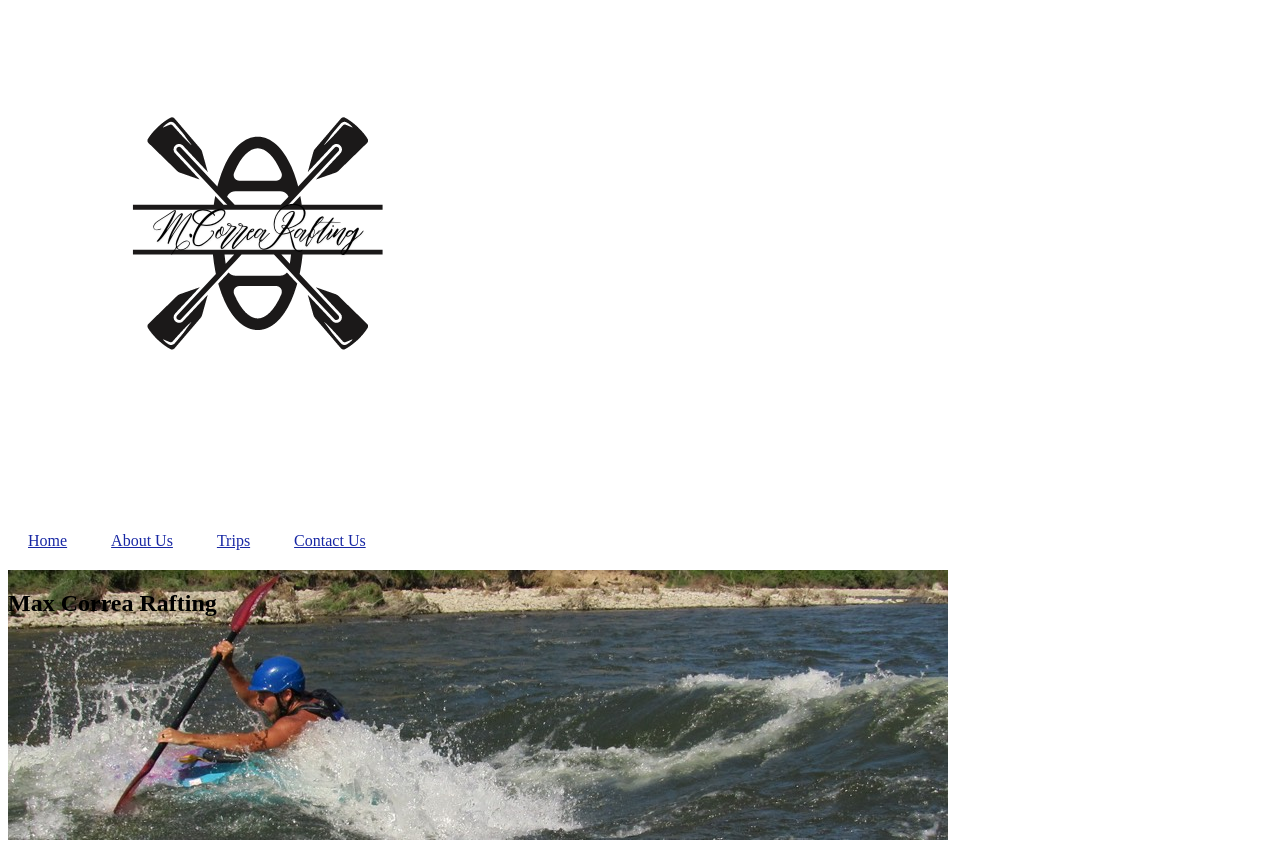
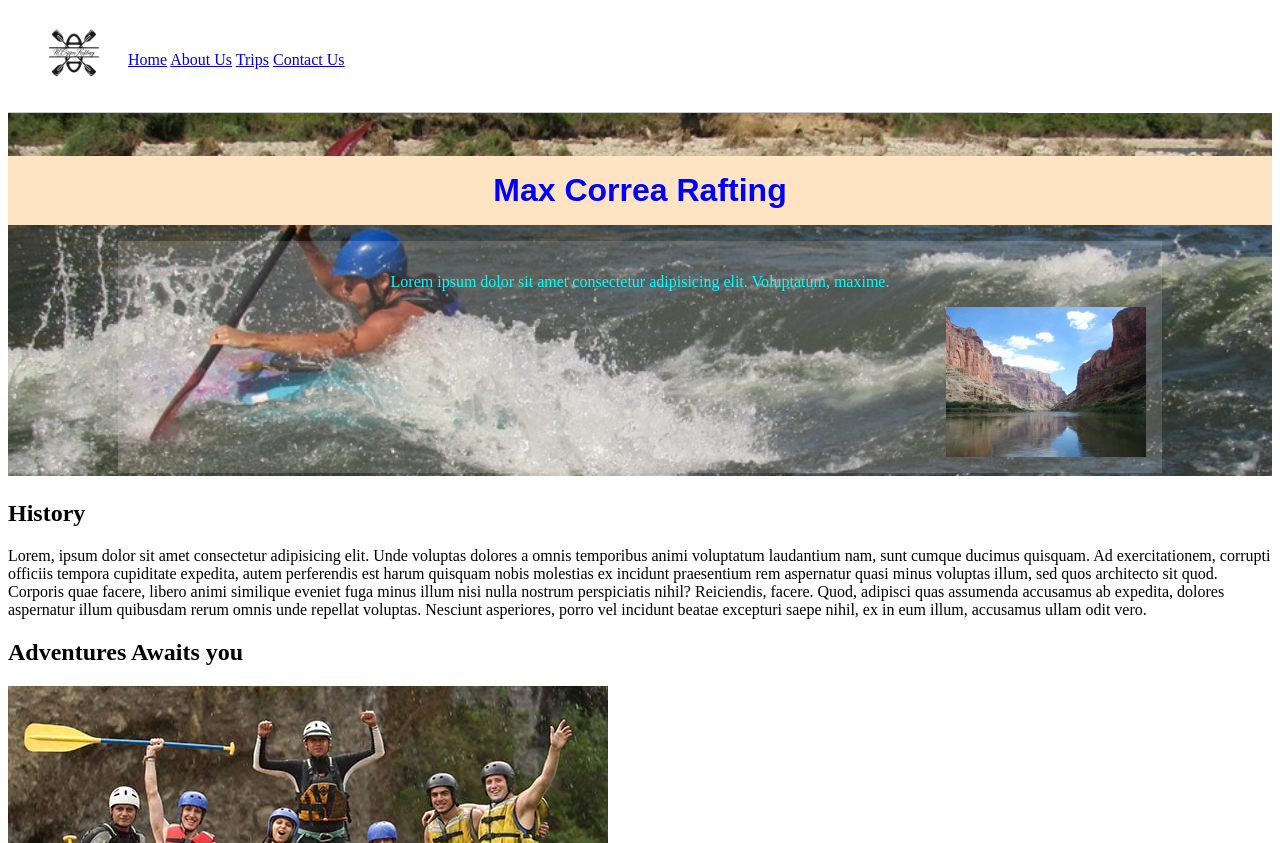
Before and after one commit to MaxsCorrea/wdd130, a plain HTML site: page wwr/about.html in a window 1280 px wide. Shown: the top 843 px of the page. Drawn offline with Linux system fonts and the light colour scheme; a web font is replaced by a local one.

Commit message:
upgrade about.html and rafting.css

```diff
--- a/wwr/about.html
+++ b/wwr/about.html
@@ -10,8 +10,10 @@
 </head>
 <body>
     <header>
-        <img src="images/logo.png" alt="Logo">
-        <nav>
+        <nav class="logo">
+        <img src="images/logo.png" alt="logo">
+        </nav>
+        <nav class="navigation">
             <a href="index.html">Home</a>
             <a href="about.html">About Us</a>
             <a href="trips.html">Trips</a>
@@ -20,18 +22,20 @@
     </header>
     <main>
         <section>
+            <div class="hero">
             <h1>Max Correa Rafting</h1>
             <img src="images/salmon-kayak-banner1.jpg" alt="Banner">
-            <div>
+            <article>
                 <p>Lorem ipsum dolor sit amet consectetur adipisicing elit. Voluptatum, maxime.</p>
                 <img src="images/river-narrow.jpg" alt="">
+            </article>
             </div>
         </section>
-        <section>
+        <section class="history">
             <h2>History</h2>
             <p>Lorem, ipsum dolor sit amet consectetur adipisicing elit. Unde voluptas dolores a omnis temporibus animi voluptatum laudantium nam, sunt cumque ducimus quisquam. Ad exercitationem, corrupti officiis tempora cupiditate expedita, autem perferendis est harum quisquam nobis molestias ex incidunt praesentium rem aspernatur quasi minus voluptas illum, sed quos architecto sit quod. Corporis quae facere, libero animi similique eveniet fuga minus illum nisi nulla nostrum perspiciatis nihil? Reiciendis, facere. Quod, adipisci quas assumenda accusamus ab expedita, dolores aspernatur illum quibusdam rerum omnis unde repellat voluptas. Nesciunt asperiores, porro vel incidunt beatae excepturi saepe nihil, ex in eum illum, accusamus ullam odit vero.</p>
         </section>
-        <section>
+        <section class="adventures">
             <h2>Adventures Awaits you</h2>
             <img src="images/rafting59_600.jpg" alt="rafting">
             <img src="images/rafting60_1024.jpg" alt="rafting">
--- a/wwr/styles/rafting.css
+++ b/wwr/styles/rafting.css
@@ -5,33 +5,77 @@
     --paragraph-font: 'Tsukimi Rounded', sans-serif;
 }
 
-h1 {              /*heading*/
-    position: absolute;
+header{
+	display: grid;
+	grid-template-columns: 120px 1fr 2fr;
+	align-items: center;
+	border-bottom: 1px solid #ccc;
+	max-width: 1000px;
 }
 
-nav a {        /*this is where the Home, About Us, Trips, Contact Us links are*/
-    color: rgb(23, 39, 164);
-    display: inline-block;
-    padding: 20px;
+.logo img {
+	margin: 0 0.25rem 0 1rem;
+	width: 100px;
+	height: auto;
 }
 
-article {
+
+h1 {
     position: absolute;
+    font-size: 2rem;
+	font-family: Acme, Arial, sans-serif;
 }
 
-.hero img {      /*this is the paddle picture, the big background pic*/
-    display: block;
+.h2 {
+    color: black;
+}
+
+.hero {
+    position: relative;
+}
+
+.hero h1 {
+    position: absolute;
+    top: 1rem;
+    left: 0;
+    right: 0;
+    padding: 1rem;
+    color: blue;
+    background-color: bisque;
+    text-align: center;
+}
+
+.hero img {
     width: 100%;
     height: auto;
 }
 
-article image {
-    width: 200px;
-    height: auto;
-    float: right;
+.hero article {
+    position: absolute;
+    max-width: 80%;
+    padding: 1rem;
+    top: 8rem;
+    left: 0;
+    right: 0;
+    margin: 0 auto;
+    background-color: rgba(247, 237, 237, 0.164);
+    color: aqua;
+    text-align: center;
 }
 
-.section {
+.hero article img {
+    float: right;
     width: 200px;
+
+
+}
+
+footer {
+    width: 40px;
     height: auto;
 }
+
+footer nav a img {
+    width: 30px;
+    height: auto;
+}
```
